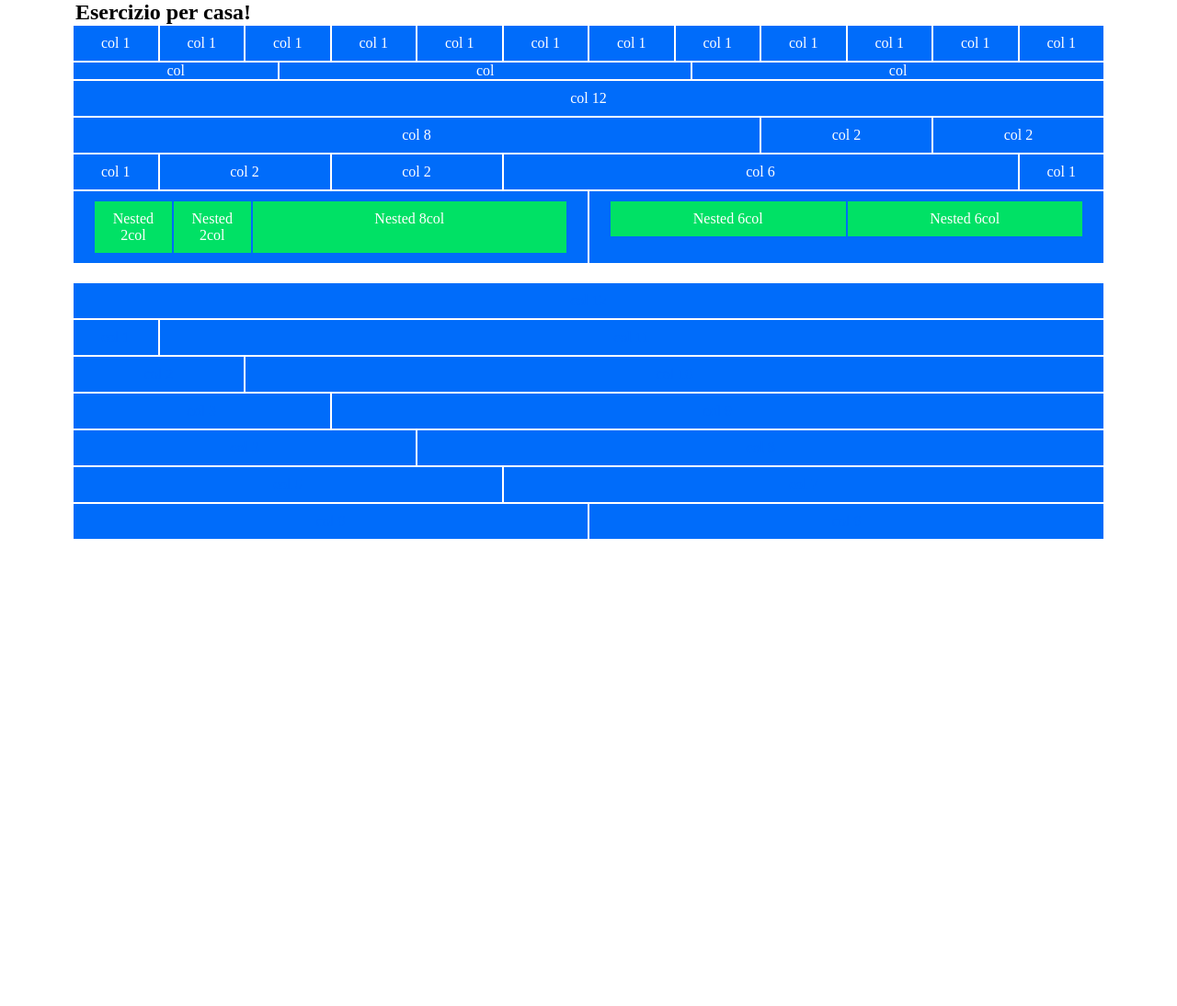
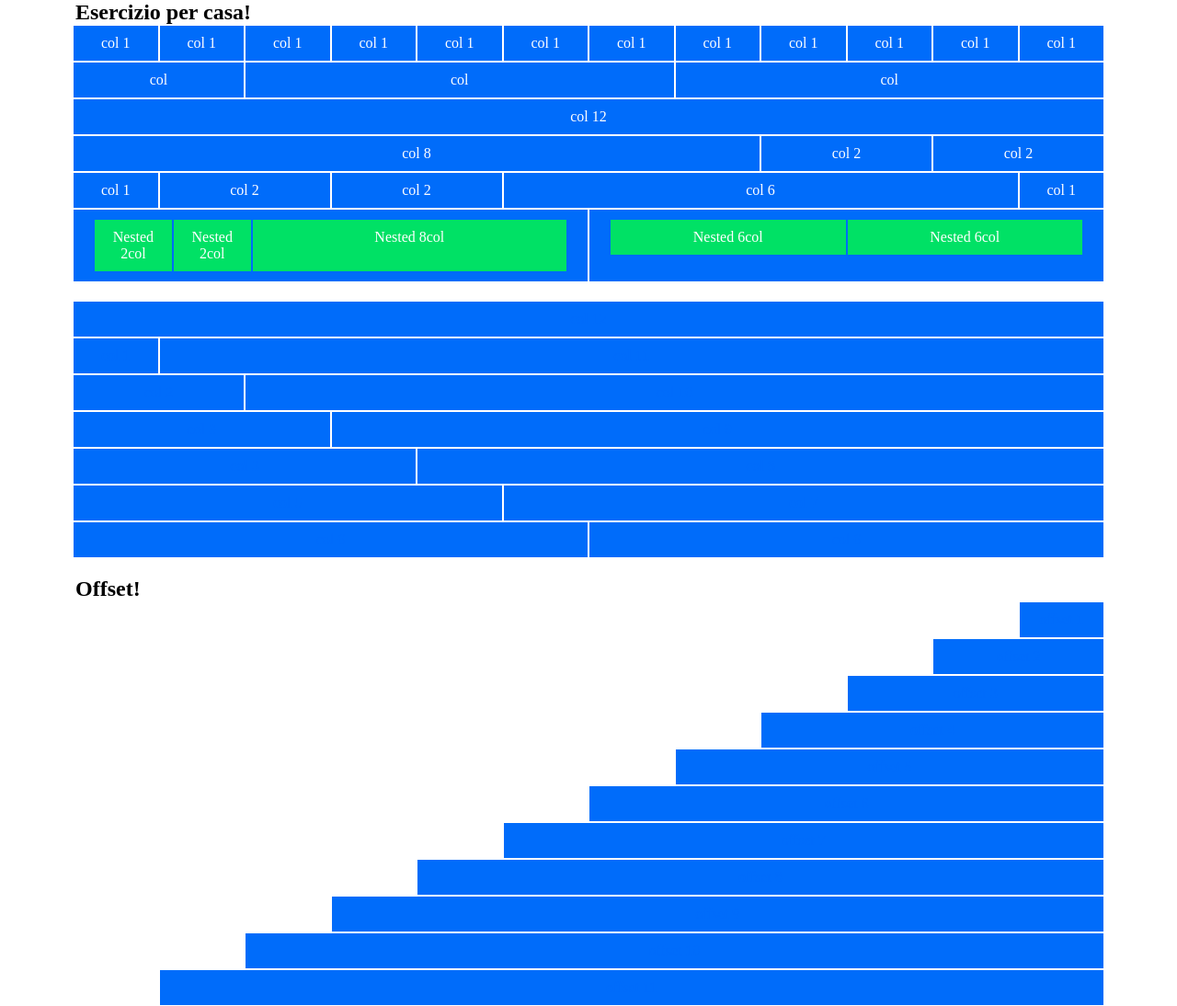
Before and after one commit to GraceGenuardi/html-css-12bool, a plain HTML site: page index.html in a window 1280 px wide. Shown: the whole page at 92% size. Before the commit the page ends 800 px from the top, so only its background shows below. Drawn offline with Linux system fonts and the light colour scheme.

Commit message:
EDIT completata parte OFFSET

```diff
--- a/css/col.css
+++ b/css/col.css
@@ -27,9 +27,8 @@
 }
 
 .col {
-	flex-grow: 1;
-	flex-basis: 0;
-	max-width: 20%;
+	flex-basis: calc((100% / 12) * 2);
+    max-width: calc((100% / 12) * 2);
     padding: 10px;
 }
 
--- a/css/style.css
+++ b/css/style.css
@@ -14,6 +14,10 @@ header{
     margin-bottom: 20px;
 }
 
+main {
+    margin-bottom: 20px;
+}
+
 span {
     color: #006CFA;
 }
--- a/index.html
+++ b/index.html
@@ -97,14 +97,14 @@
         <div class="container">
           <div class="row">
 
-            <div class="col">
+            <div class="col-2">
               col
             </div>
-            <div class="col_02">
+            <div class="col-5">
               col
             </div>
-            <div class="col_03">
-              col
+            <div class="col-5">
+             col
             </div>
 
           </div>
@@ -302,13 +302,137 @@
         </div>
       </section>
 
+ </main>
+
+  <!-- INIZIO OFFSET -->
+
+ <footer>
+
+    <section>
+        <div class="container">
+            <h2>Offset!</h2>
+
+        <div class="row">
+            <div class="col-1 col-offset-11">
+             <span>offset 1</span>
+            </div>
+        </div>
+
+    </section>
+
+    <section>
+        <div class="container">
+
+        <div class="row">
+            <div class="col-2 col-offset-10">
+             <span>offset 2</span>
+            </div>
+        </div>
+
+    </section>
+
+    <section>
+        <div class="container">
+
+        <div class="row">
+            <div class="col-3 col-offset-9">
+             <span>offset 3</span>
+            </div>
+        </div>
+
+    </section>
+
+    <section>
+        <div class="container">
+
+        <div class="row">
+            <div class="col-4 col-offset-8">
+             <span>offset 4</span>
+            </div>
+        </div>
+
+    </section>
+
+    <section>
+        <div class="container">
+
+        <div class="row">
+            <div class="col-5 col-offset-7">
+             <span>offset 5</span>
+            </div>
+        </div>
+
+    </section>
+
+    <section>
+        <div class="container">
+
+        <div class="row">
+            <div class="col-6 col-offset-6">
+             <span>offset 6</span>
+            </div>
+        </div>
+
+    </section>
+
+    <section>
+        <div class="container">
+
+        <div class="row">
+            <div class="col-7 col-offset-5">
+             <span>offset 7</span>
+            </div>
+        </div>
+
+    </section>
+
+    <section>
+        <div class="container">
+
+        <div class="row">
+            <div class="col-8 col-offset-4">
+             <span>offset 8</span>
+            </div>
+        </div>
+
+    </section>
+
+    <section>
+        <div class="container">
+
+        <div class="row">
+            <div class="col-9 col-offset-3">
+             <span>offset 9</span>
+            </div>
+        </div>
+
+    </section>
+
+    <section>
+        <div class="container">
+
+        <div class="row">
+            <div class="col-10 col-offset-2">
+             <span>offset 10</span>
+            </div>
+        </div>
+
+    </section>
+
+    <section>
+        <div class="container">
+
+        <div class="row">
+            <div class="col-11 col-offset-1">
+             <span>offset 11</span>
+            </div>
+        </div>
+
+    </section>
 
 
 
-
-
-
-    </main>
+ </footer>
 
 
 
```
